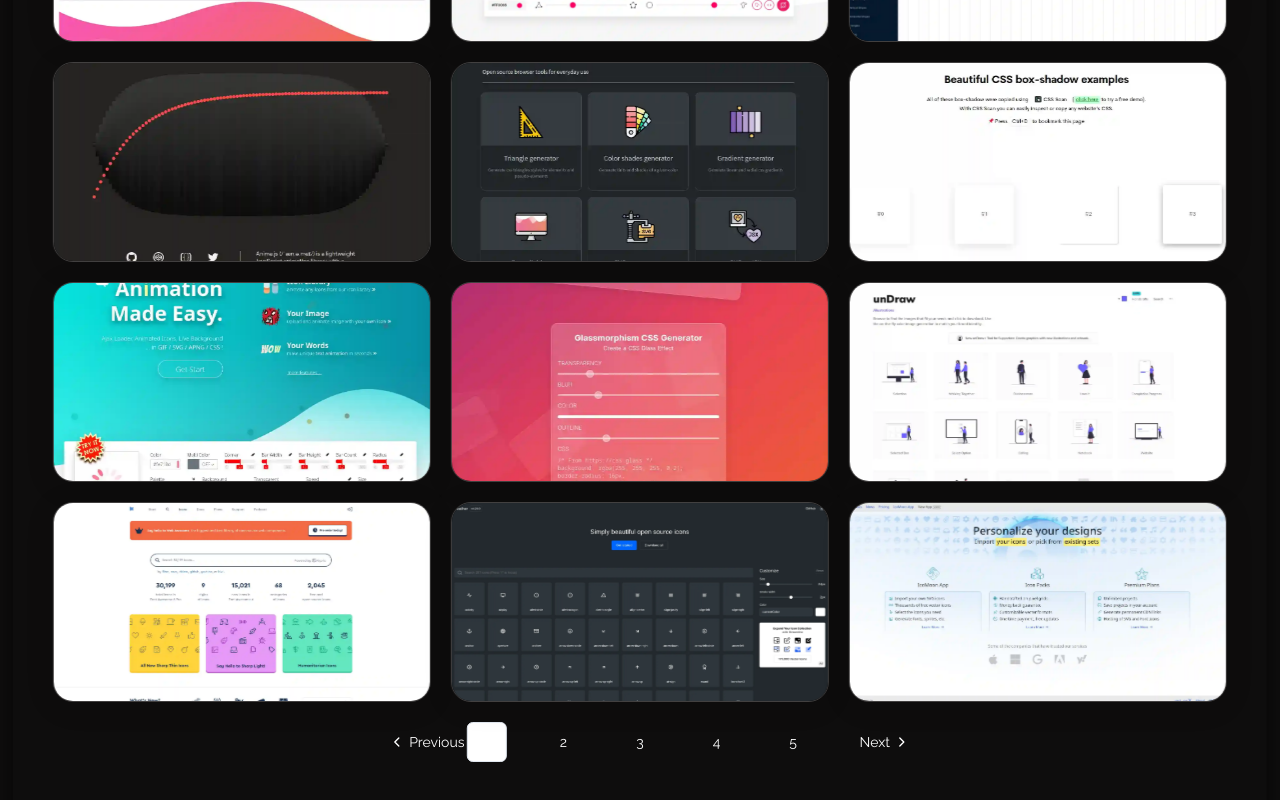
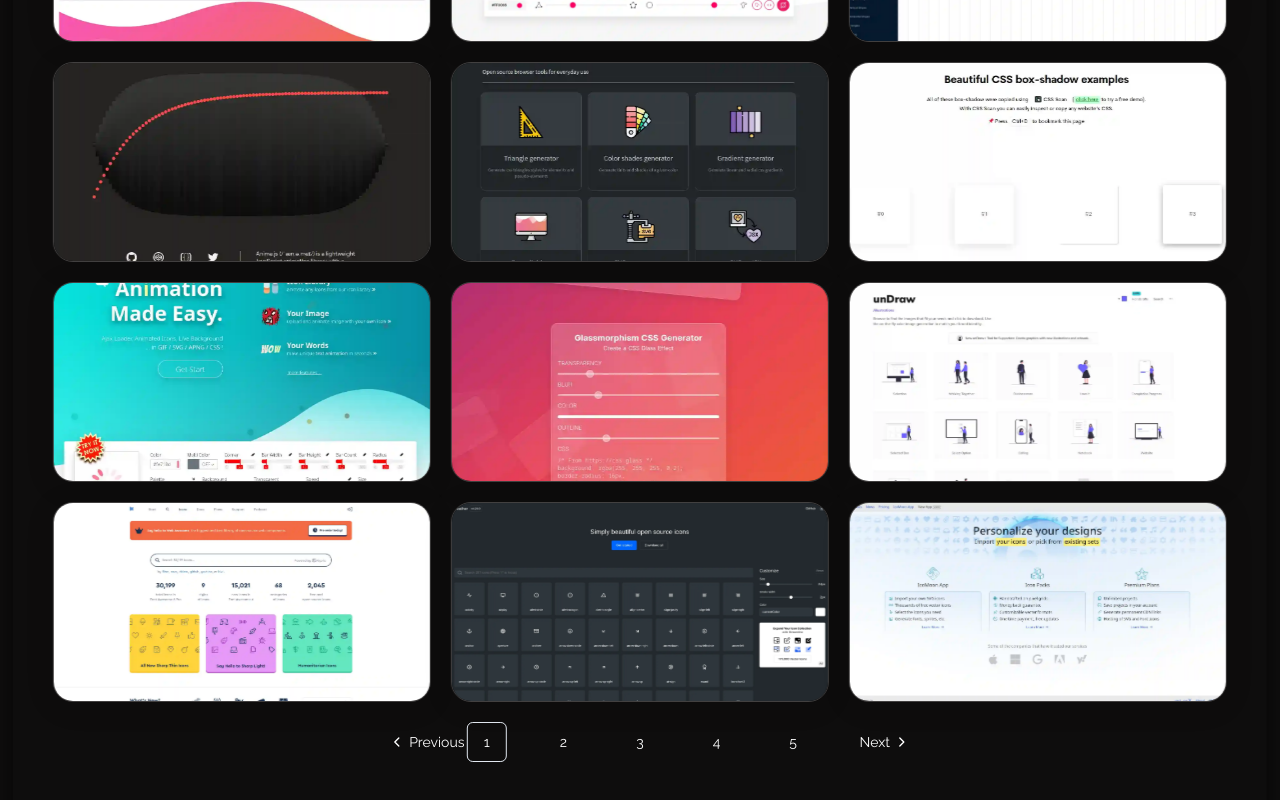
Before and after one commit to blackninja81/markstack, a React (Vite) app: page / in a window 1280 px wide. Shown: the part 665-1465 px from the top of the page. Built offline with nearby package versions, Linux system fonts and the light colour scheme.

Commit message:
[FEATURE] UI changes

```diff
--- a/src/components/card/card.scss
+++ b/src/components/card/card.scss
@@ -1,7 +1,7 @@
 .card-container {
   display: grid;
   padding: 10px 30px;
-  grid-template-columns: repeat(auto-fill, minmax(300px, 1fr));
+  grid-template-columns: repeat(auto-fill, minmax(340px, 1fr));
 
   .card-body {
     height: 25vh;
--- a/src/components/tabs/TabPagination.tsx
+++ b/src/components/tabs/TabPagination.tsx
@@ -30,6 +30,7 @@ const TabPagination: React.FC<TabPaginationProps> = ({ totalPages, currentPage,
         {Array.from({ length: totalPages }, (_, index) => (
           <PaginationItem key={index}>
             <PaginationLink
+            className="pagination-link"
               href="#"
               onClick={(event) => handlePageChange(index + 1, event)}
               isActive={currentPage === index + 1}
--- a/src/components/tabs/tabs.scss
+++ b/src/components/tabs/tabs.scss
@@ -23,7 +23,9 @@ $breakpoints: (
   medium: #{$tab-count*250px},
   small: #{$tab-count*150px}
 );
-
+.pagination-link {
+  background-color: rgba(0, 0, 0, 0.0);
+}
 
 /* selectors relative to radio inputs */
 $label-selector: "~ ul > li";
```
